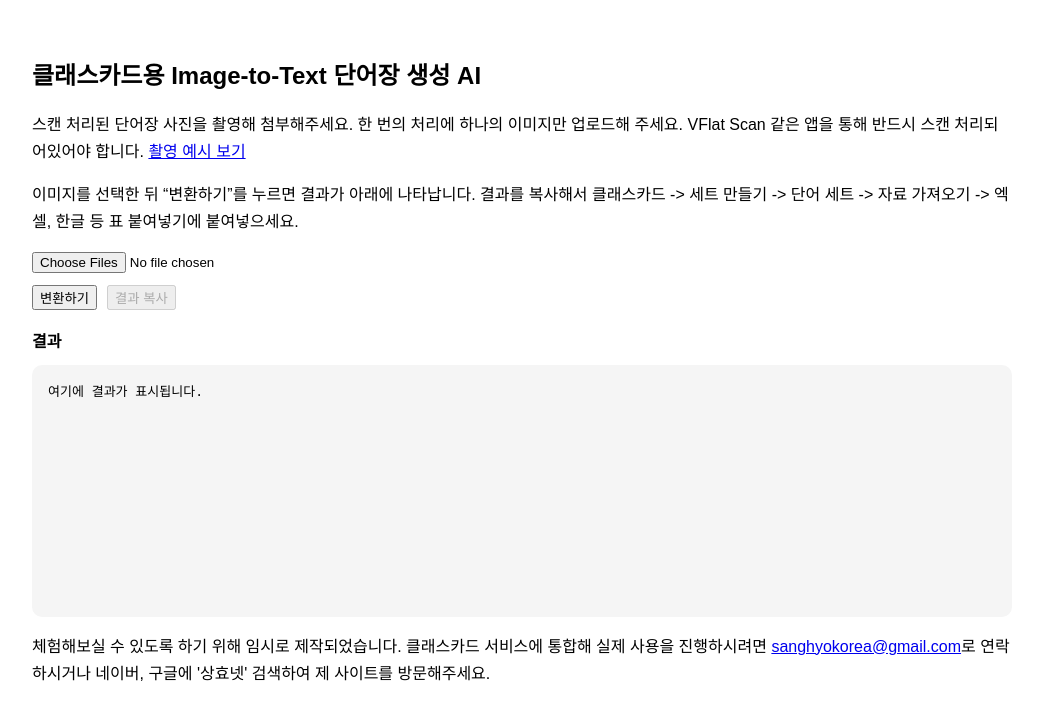
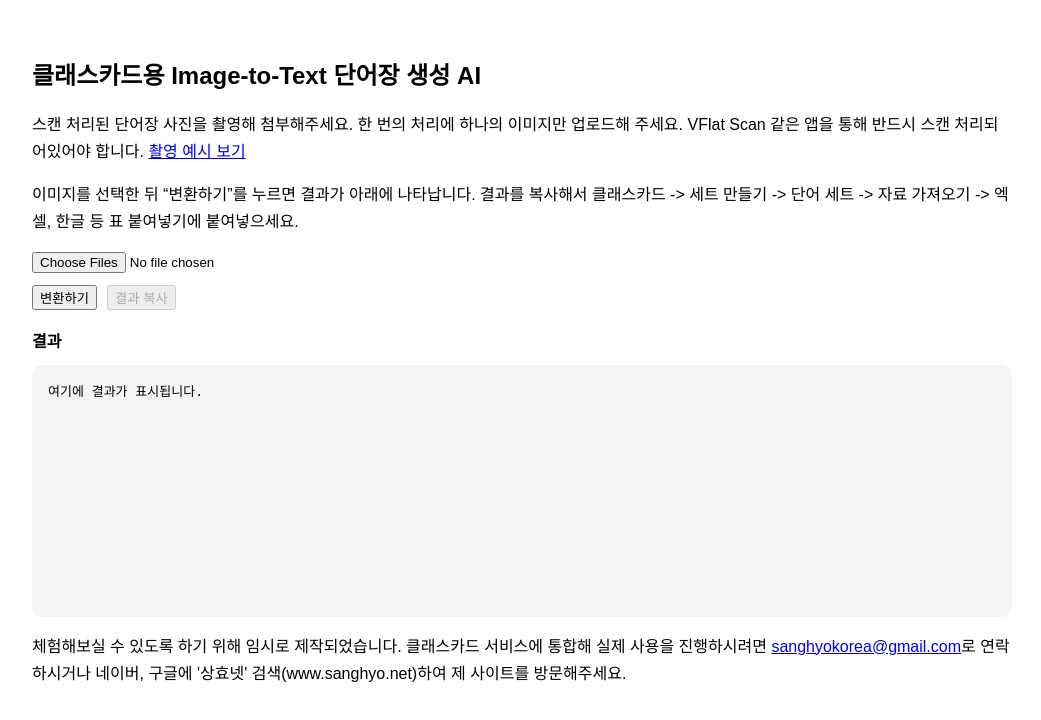
Before and after one commit to sanghyo-net/classcard-text-to-image-demo, a Next.js app: page / in a window 1280 px wide. Shown: the top 720 px of the page, without its empty margins (4-1045 px from the left). Built offline with nearby package versions, Linux system fonts and the light colour scheme.

Commit message:
Update index.js

```diff
--- a/pages/index.js
+++ b/pages/index.js
@@ -108,7 +108,7 @@ export default function Home() {
       <p style={{ marginTop: 16, lineHeight: 1.7 }}>
         체험해보실 수 있도록 하기 위해 임시로 제작되었습니다. 클래스카드 서비스에 통합해 실제 사용을 진행하시려면{" "}
         <a href="mailto:sanghyokorea@gmail.com">sanghyokorea@gmail.com</a>
-        로 연락하시거나 네이버, 구글에 '상효넷' 검색하여 제 사이트를 방문해주세요.
+        로 연락하시거나 네이버, 구글에 '상효넷' 검색(www.sanghyo.net)하여 제 사이트를 방문해주세요.
       </p>
     </div>
   );
```
